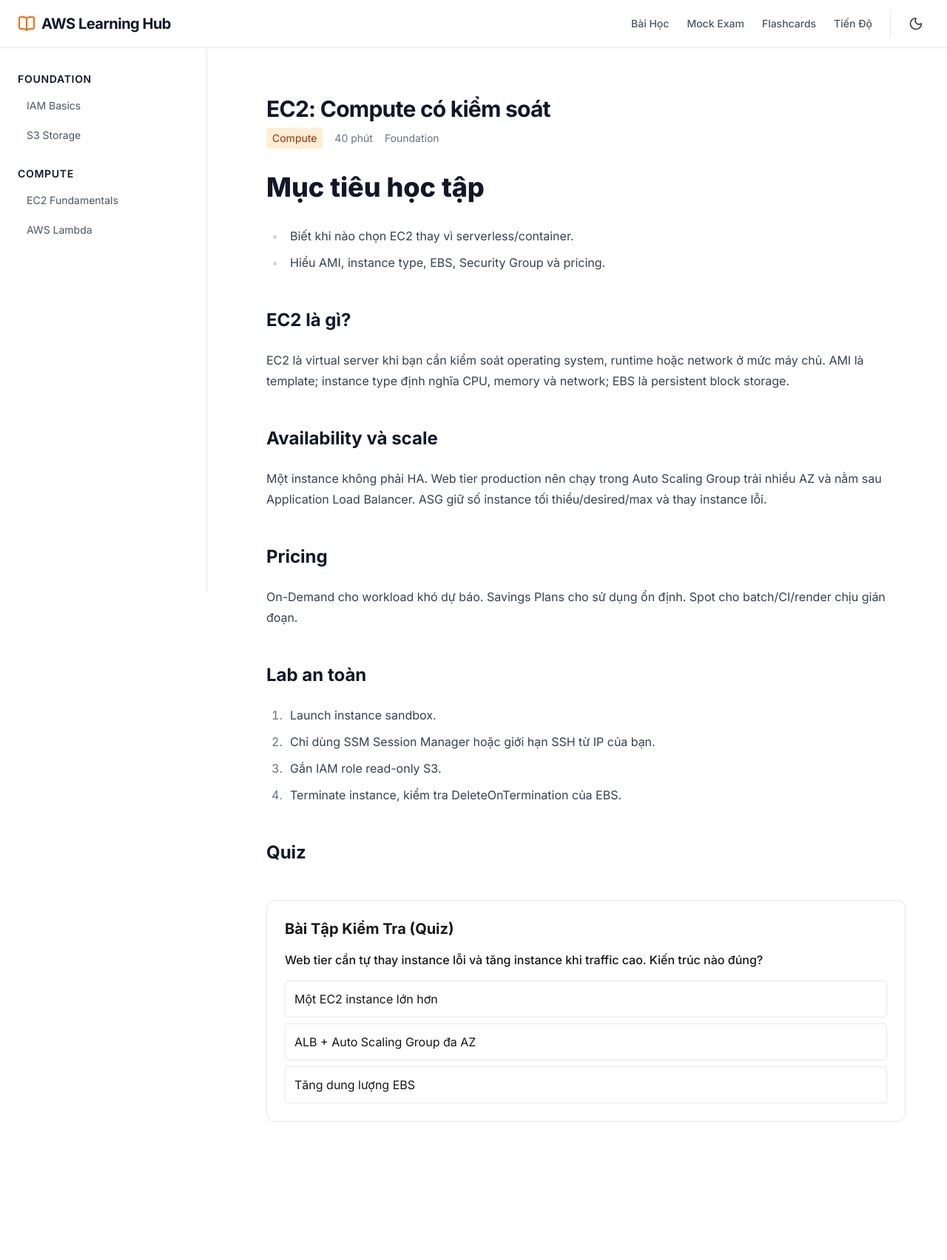
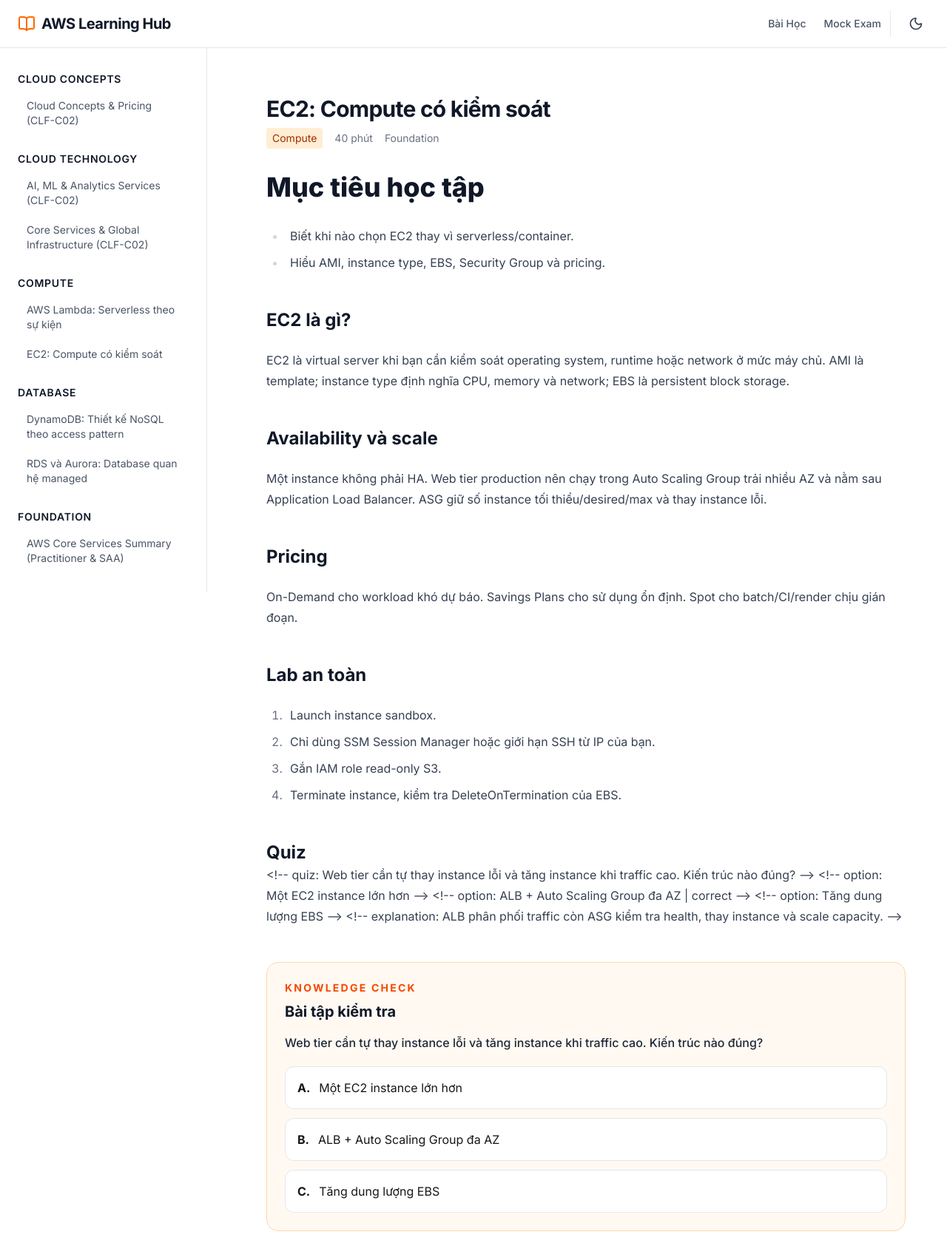
Before and after one commit to nguyenha0112/aws-learning-hub, a Next.js app in the folder aws-learning-hub/frontend/: page /lessons/ec2 in a window 1280 px wide. Shown: the top 1704 px of the page at 74% size. Before the commit the page ends 1581 px from the top, so only its background shows below. Built offline with nearby package versions, Linux system fonts and the light colour scheme.

Commit message:
Fix lesson routes and improve study navigation

```diff
--- a/aws-learning-hub/frontend/src/app/lessons/[slug]/page.tsx
+++ b/aws-learning-hub/frontend/src/app/lessons/[slug]/page.tsx
@@ -1,8 +1,8 @@
 import React from "react";
 import ReactMarkdown from "react-markdown";
 import remarkGfm from "remark-gfm";
-import rehypeRaw from "rehype-raw";
 import { notFound } from "next/navigation";
+import { LessonQuiz } from "@/components/lesson/LessonQuiz";
 
 // Read the generated JSON directly since it's a server component
 import contentIndex from "@/data/content-index.json";
@@ -13,8 +13,9 @@
   }));
 }
 
-export default function LessonPage({ params }: { params: { slug: string } }) {
-  const lesson = contentIndex.lessons.find((l) => l.id === params.slug);
+export default async function LessonPage({ params }: { params: Promise<{ slug: string }> }) {
+  const { slug } = await params;
+  const lesson = contentIndex.lessons.find((l) => l.id === slug);
 
   if (!lesson) {
     notFound();
@@ -49,28 +50,13 @@
       <article className="prose prose-gray dark:prose-invert max-w-none">
         <ReactMarkdown
           remarkPlugins={[remarkGfm]}
-          rehypePlugins={[rehypeRaw]}
         >
           {lesson.markdown}
         </ReactMarkdown>
       </article>
 
       {lesson.quiz && (
-        <div className="mt-12 p-6 rounded-xl border border-gray-200 dark:border-gray-800 bg-white dark:bg-gray-950">
-          <h3 className="text-xl font-bold mb-4">Bài Tập Kiểm Tra (Quiz)</h3>
-          <p className="font-medium mb-4">{lesson.quiz.question}</p>
-          <div className="space-y-2">
-            {lesson.quiz.options.map((opt: any, idx: number) => (
-              <div
-                key={idx}
-                className="p-3 rounded border border-gray-200 dark:border-gray-800 hover:bg-gray-50 dark:hover:bg-gray-900 cursor-pointer"
-              >
-                {opt.text}
-              </div>
-            ))}
-          </div>
-          {/* Note: In reality, Quiz state (selected, reveal correct, explanation) needs a Client Component. We will refactor this to a Quiz component later. */}
-        </div>
+        <LessonQuiz quiz={lesson.quiz} />
       )}
     </div>
   );
--- a/aws-learning-hub/frontend/src/components/layout/Header.tsx
+++ b/aws-learning-hub/frontend/src/components/layout/Header.tsx
@@ -12,22 +12,16 @@
             AWS Learning Hub
           </span>
         </Link>
-        <div className="flex items-center gap-4">
-          <nav className="hidden md:flex items-center gap-6 text-sm font-medium">
+        <div className="flex items-center gap-3">
+          <nav className="flex items-center gap-3 text-sm font-medium md:gap-6">
             <Link href="/lessons" className="text-gray-600 hover:text-gray-900 dark:text-gray-400 dark:hover:text-gray-50 transition-colors">
               Bài Học
             </Link>
             <Link href="/mock-exams" className="text-gray-600 hover:text-gray-900 dark:text-gray-400 dark:hover:text-gray-50 transition-colors">
               Mock Exam
             </Link>
-            <Link href="/flashcards" className="text-gray-600 hover:text-gray-900 dark:text-gray-400 dark:hover:text-gray-50 transition-colors">
-              Flashcards
-            </Link>
-            <Link href="/dashboard" className="text-gray-600 hover:text-gray-900 dark:text-gray-400 dark:hover:text-gray-50 transition-colors">
-              Tiến Độ
-            </Link>
           </nav>
-          <div className="flex items-center border-l border-gray-200 dark:border-gray-800 pl-4 ml-2">
+          <div className="flex items-center border-l border-gray-200 dark:border-gray-800 pl-3 md:pl-4">
             <ThemeToggle />
           </div>
         </div>
--- a/aws-learning-hub/frontend/src/components/layout/Sidebar.tsx
+++ b/aws-learning-hub/frontend/src/components/layout/Sidebar.tsx
@@ -1,34 +1,24 @@
 import Link from "next/link";
+import contentIndex from "@/data/content-index.json";
 
-// Mock data, in the future this will be fetched from content-index.json
-const DUMMY_CATEGORIES = [
-  {
-    name: "Foundation",
-    lessons: [
-      { id: "iam", title: "IAM Basics" },
-      { id: "s3", title: "S3 Storage" }
-    ]
-  },
-  {
-    name: "Compute",
-    lessons: [
-      { id: "ec2", title: "EC2 Fundamentals" },
-      { id: "lambda", title: "AWS Lambda" }
-    ]
-  }
-];
+const categories = Object.entries(
+  contentIndex.lessons.reduce<Record<string, typeof contentIndex.lessons>>((groups, lesson) => {
+    (groups[lesson.domain] ??= []).push(lesson);
+    return groups;
+  }, {}),
+);
 
 export function Sidebar() {
   return (
     <aside className="fixed top-16 z-30 hidden h-[calc(100vh-4rem)] w-full shrink-0 overflow-y-auto border-r border-gray-200 dark:border-gray-800 py-6 pr-6 md:sticky md:block lg:py-8 lg:w-64 bg-white dark:bg-gray-950">
       <div className="w-full">
-        {DUMMY_CATEGORIES.map((category, index) => (
-          <div key={index} className="pb-6">
+        {categories.map(([domain, lessons]) => (
+          <div key={domain} className="pb-6">
             <h4 className="mb-2 text-sm font-semibold text-gray-900 dark:text-gray-100 uppercase tracking-wider">
-              {category.name}
+              {domain}
             </h4>
             <div className="flex flex-col gap-1 w-full text-sm">
-              {category.lessons.map((lesson) => (
+              {lessons.map((lesson) => (
                 <Link
                   key={lesson.id}
                   href={`/lessons/${lesson.id}`}
--- /dev/null
+++ b/aws-learning-hub/frontend/src/components/lesson/LessonQuiz.tsx
@@ -0,0 +1,54 @@
+"use client";
+
+import { useState } from "react";
+
+type QuizOption = { text: string; correct: boolean };
+type Quiz = { question: string; options: QuizOption[]; explanation?: string };
+
+export function LessonQuiz({ quiz }: { quiz: Quiz }) {
+  const [selected, setSelected] = useState<number | null>(null);
+  const answered = selected !== null;
+
+  return (
+    <section className="mt-12 rounded-2xl border border-orange-200 bg-orange-50/70 p-6 dark:border-orange-900/70 dark:bg-orange-950/20">
+      <p className="mb-2 text-sm font-bold tracking-[0.16em] text-orange-600 dark:text-orange-400">KNOWLEDGE CHECK</p>
+      <h2 className="text-xl font-bold text-gray-900 dark:text-gray-100">Bài tập kiểm tra</h2>
+      <p className="mt-4 font-medium text-gray-800 dark:text-gray-200">{quiz.question}</p>
+      <div className="mt-5 space-y-3">
+        {quiz.options.map((option, index) => {
+          const isSelected = selected === index;
+          const stateClass = !answered
+            ? "border-gray-200 bg-white hover:border-orange-400 hover:bg-orange-50 dark:border-gray-800 dark:bg-gray-950 dark:hover:border-orange-700"
+            : option.correct
+              ? "border-emerald-500 bg-emerald-50 text-emerald-950 dark:bg-emerald-950/50 dark:text-emerald-100"
+              : isSelected
+                ? "border-rose-400 bg-rose-50 text-rose-950 dark:bg-rose-950/50 dark:text-rose-100"
+                : "border-gray-200 bg-white/60 text-gray-500 dark:border-gray-800 dark:bg-gray-950/50 dark:text-gray-400";
+          return (
+            <button
+              key={option.text}
+              type="button"
+              disabled={answered}
+              onClick={() => setSelected(index)}
+              className={`w-full rounded-xl border p-4 text-left transition-colors disabled:cursor-default ${stateClass}`}
+            >
+              <span className="mr-3 font-bold">{String.fromCharCode(65 + index)}.</span>
+              {option.text}
+            </button>
+          );
+        })}
+      </div>
+      {answered && (
+        <div className="mt-5 rounded-xl border border-orange-200 bg-white/80 p-4 text-sm text-gray-700 dark:border-orange-900/70 dark:bg-gray-950/60 dark:text-gray-300">
+          <p className="font-semibold text-gray-900 dark:text-gray-100">
+            {quiz.options[selected]?.correct ? "Chính xác!" : "Chưa đúng — hãy xem đáp án được tô xanh."}
+          </p>
+          {quiz.explanation && <p className="mt-1 leading-6">{quiz.explanation}</p>}
+          <button type="button" onClick={() => setSelected(null)} className="mt-3 font-semibold text-orange-700 hover:text-orange-800 dark:text-orange-400">
+            Làm lại câu này
+          </button>
+        </div>
+      )}
+    </section>
+  );
+}
```
